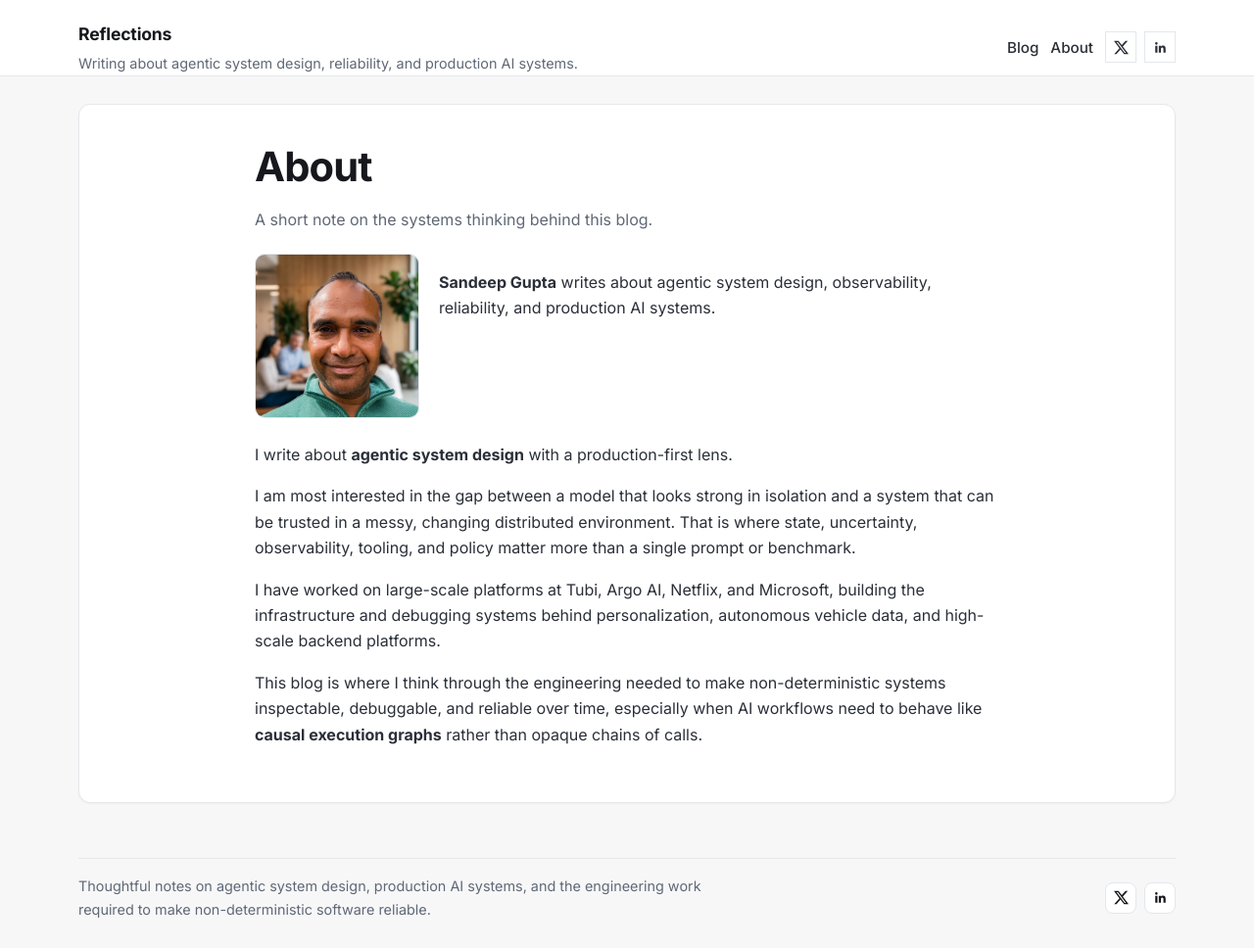
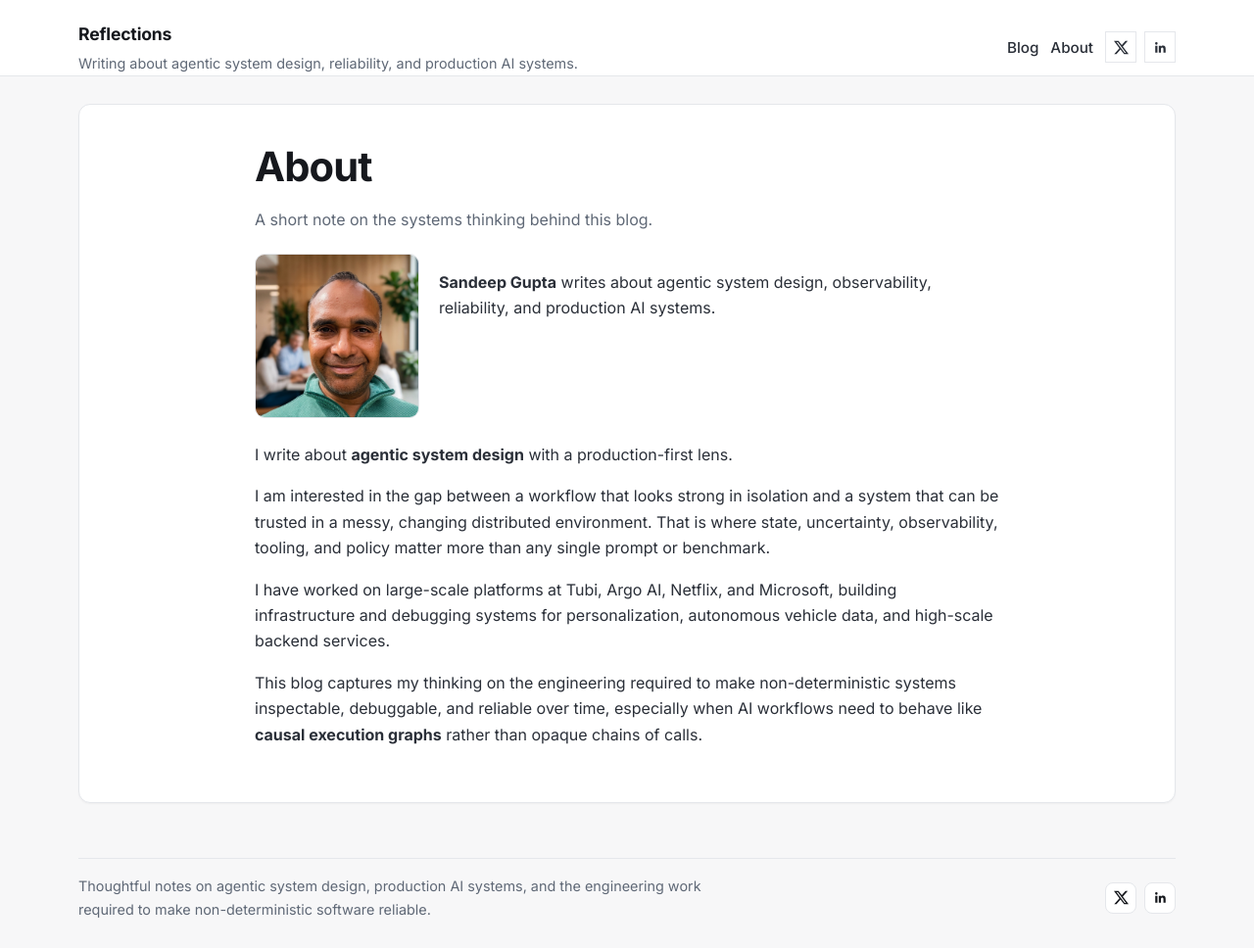
Before and after one commit to 4sgupta828/reflections, a Jekyll site: the page built from about.md, in a window 1280 px wide. Shown: the whole page at 98% size. Built offline with Jekyll 4.4.1, drawn with Linux system fonts in a browser that asks for light colours.

Commit message:
Refine about page wording

```diff
--- a/about.md
+++ b/about.md
@@ -14,8 +14,8 @@ description: A short note on the systems thinking behind this blog.
 
 I write about **agentic system design** with a production-first lens.
 
-I am most interested in the gap between a model that looks strong in isolation and a system that can be trusted in a messy, changing distributed environment. That is where state, uncertainty, observability, tooling, and policy matter more than a single prompt or benchmark.
+I am interested in the gap between a workflow that looks strong in isolation and a system that can be trusted in a messy, changing distributed environment. That is where state, uncertainty, observability, tooling, and policy matter more than any single prompt or benchmark.
 
-I have worked on large-scale platforms at Tubi, Argo AI, Netflix, and Microsoft, building the infrastructure and debugging systems behind personalization, autonomous vehicle data, and high-scale backend platforms.
+I have worked on large-scale platforms at Tubi, Argo AI, Netflix, and Microsoft, building infrastructure and debugging systems for personalization, autonomous vehicle data, and high-scale backend services.
 
-This blog is where I think through the engineering needed to make non-deterministic systems inspectable, debuggable, and reliable over time, especially when AI workflows need to behave like **causal execution graphs** rather than opaque chains of calls.
+This blog captures my thinking on the engineering required to make non-deterministic systems inspectable, debuggable, and reliable over time, especially when AI workflows need to behave like **causal execution graphs** rather than opaque chains of calls.
```
